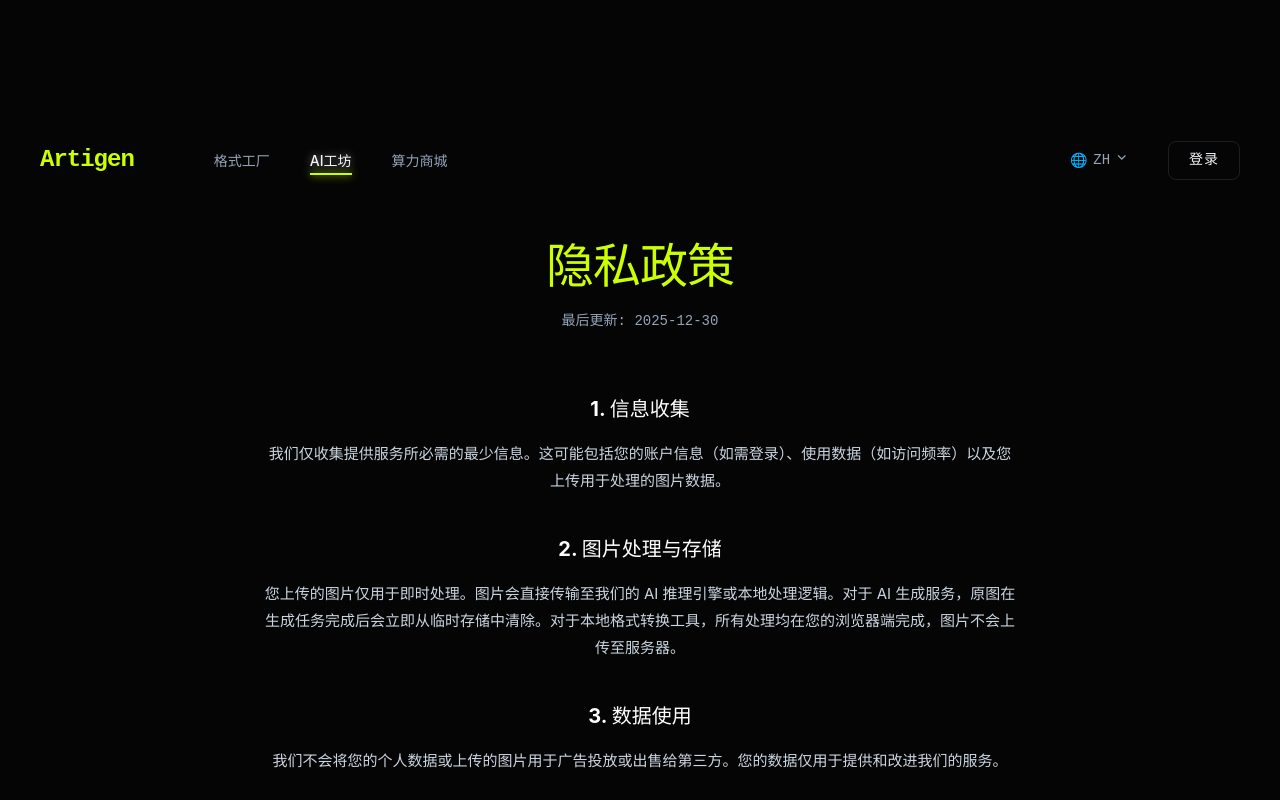
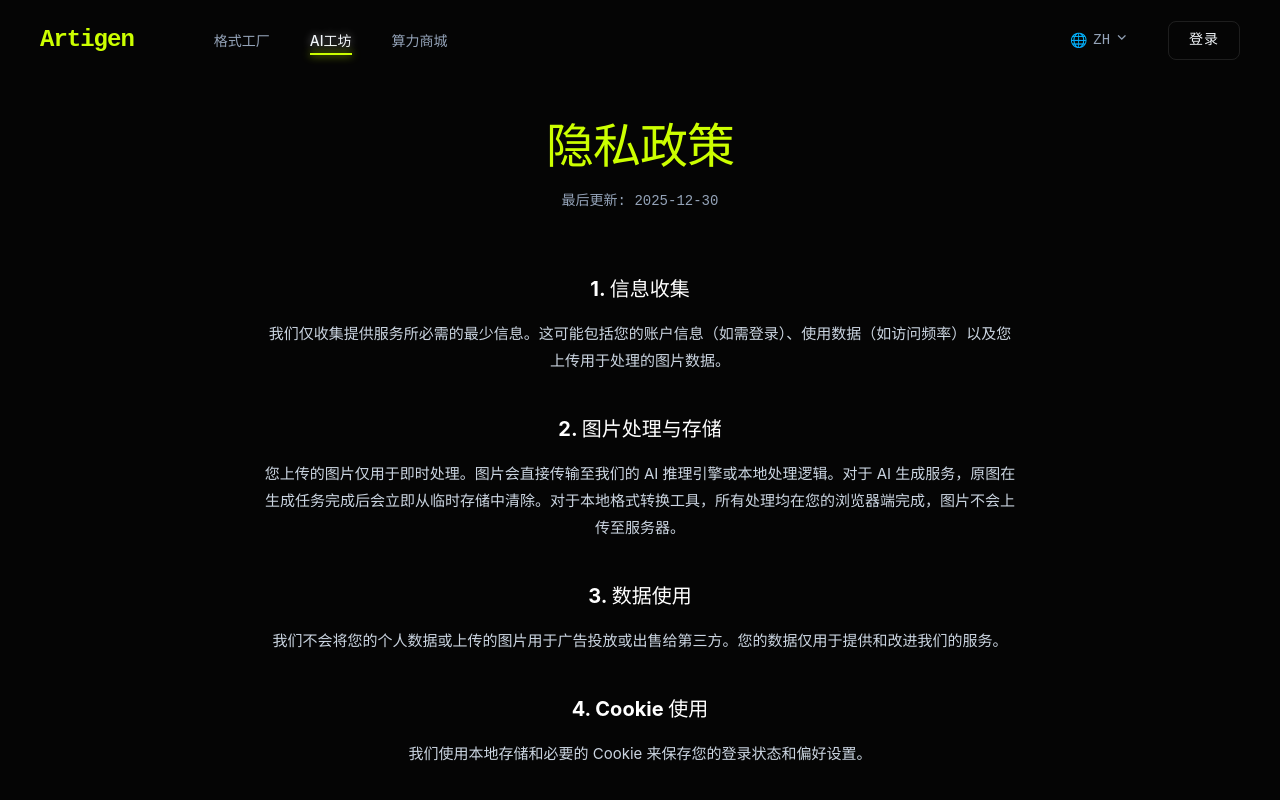
Before and after one commit to FengFan-1997/Artigen, a Vue app in the folder frontend/: page /artigen/legal/privacy in a window 1280 px wide. Built offline with nearby package versions, Linux system fonts and the light colour scheme; no server answers; what vue3-lazyload would draw is missing.

Commit message:
feat: 边距修复

```diff
--- a/frontend/src/agentImg/views/legal/PrivacyPolicy.vue
+++ b/frontend/src/agentImg/views/legal/PrivacyPolicy.vue
@@ -113,7 +113,6 @@ const ui = computed(() =>
   background-color: #050505;
   color: #f1f5f9;
   font-family: 'Inter', sans-serif;
-  padding-top: 120px;
 }
 
 .top-header {
--- a/frontend/src/agentImg/views/legal/RefundPolicy.vue
+++ b/frontend/src/agentImg/views/legal/RefundPolicy.vue
@@ -105,7 +105,6 @@ const ui = computed(() =>
   background-color: #050505;
   color: #f1f5f9;
   font-family: 'Inter', sans-serif;
-  padding-top: 120px;
 }
 
 .top-header {
--- a/frontend/src/agentImg/views/legal/TermsOfService.vue
+++ b/frontend/src/agentImg/views/legal/TermsOfService.vue
@@ -138,7 +138,6 @@ const ui = computed(() =>
   background-color: #050505;
   color: #f1f5f9;
   font-family: 'Inter', sans-serif;
-  padding-top: 120px;
 }
 
 .top-header {
```
